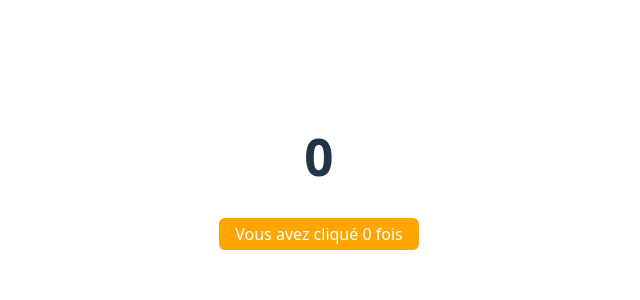
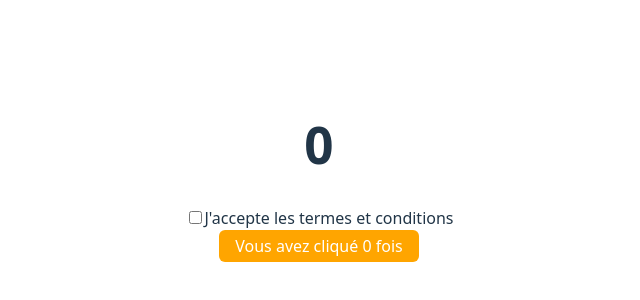
Before and after one commit to emmanuelMartin53/my-app, a React (Vite) app: page / in a window 1280 px wide. Shown: the part 228-528 px from the top of the page, without its empty margins (321-961 px from the left). Built offline with nearby package versions, Linux system fonts and the light colour scheme.

Commit message:
test on checkbox

```diff
--- a/src/components/userInteractions/IncrementCount.jsx
+++ b/src/components/userInteractions/IncrementCount.jsx
@@ -13,19 +13,42 @@ const IncrementCount = () => {
 
   const [count, setCount] = useState(0)
   const [btnColor, setBtnColor] = useState("orange")
+  const [isChecked, setIsChecked ] = useState(false)
+
 
   const color = btnColor === "orange" ? "blue" : "orange";
 
   const handleClick = () => {
     setCount(count +1)
     setBtnColor(color)
+
+
   }
 
 
   return (
     <div>
       <h1>{count}</h1>
-      <button style={{...btnStyle, backgroundColor: btnColor}} onClick={() => handleClick()} >Vous avez cliqué {count} fois</button>
+      <div>
+        <input
+          id="accept-terms"
+          type="checkbox"
+          checked={isChecked}
+          onChange={(event) => setIsChecked(event.target.checked)}
+        />
+        <label htmlFor="accept-terms">J'accepte les termes et conditions</label>
+      </div>
+
+      <button
+        style={{
+          ...btnStyle,
+          backgroundColor: btnColor
+        }}
+        onClick={handleClick}
+        disabled={!isChecked}
+      >
+          Vous avez cliqué {count} fois
+        </button>
     </div>
   )
 }
```
Also changed, not shown: 1 other file (tests, documents, lock files or other folders).
